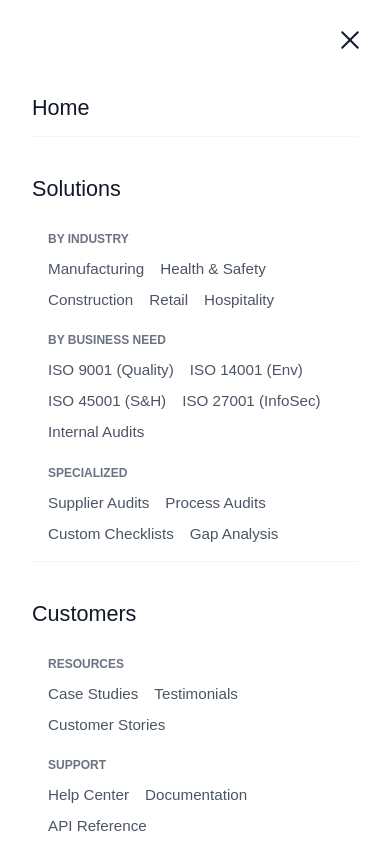
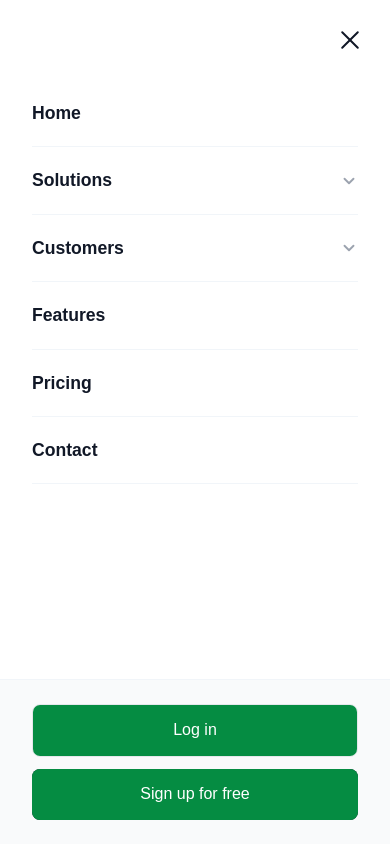
Before and after one commit to Athulya-das005/iauditwebhome, a Next.js app: page / in a window 390 px wide. Both pictures are taken after a click on the button 350 px from the left and 40 px from the top of the page. Shown: the top 844 px of the page. Built offline with nearby package versions, Linux system fonts and the light colour scheme.

Commit message:
Latest project updates nav responsive

```diff
--- a/src/components/Header.tsx
+++ b/src/components/Header.tsx
@@ -21,6 +21,7 @@ export default function Header() {
     const arrowRef = useRef<HTMLSpanElement>(null);
 
     const [hoveredItem, setHoveredItem] = useState<string | null>(null);
+    const [expandedItem, setExpandedItem] = useState<string | null>(null);
 
     const navItems = [
         { label: "Home", href: "/" },
@@ -235,7 +236,7 @@ export default function Header() {
                             Get started free
                             <span ref={arrowRef} style={{ display: "inline-flex", alignItems: "center" }}>
                                 <svg width="14" height="14" viewBox="0 0 24 24" fill="none" stroke="currentColor" strokeWidth="2.5" strokeLinecap="round" strokeLinejoin="round">
-                                    <line x1="7" y1="17" x2="17" x2="7" />
+                                    <line x1="7" y1="17" x2="17" y2="7" />
                                     <polyline points="7 7 17 7 17 17" />
                                 </svg>
                             </span>
@@ -364,50 +365,85 @@ export default function Header() {
                                 height: "100vh",
                                 backgroundColor: "#fff",
                                 zIndex: 1050,
-                                padding: "80px 2rem 2rem",
+                                padding: "80px 0 0", // Bottom buttons handled separately
                                 display: "flex",
                                 flexDirection: "column",
-                                gap: "1.5rem",
                                 boxShadow: "-10px 0 30px rgba(0,0,0,0.1)",
                                 overflowY: "auto"
                             }}
                         >
+                            <div style={{ flex: 1, padding: "0 2rem" }}>
                                 {navItems.map((item, index) => (
                                     <motion.div
                                         key={item.label}
                                         initial={{ opacity: 0, x: 20 }}
                                         animate={{ opacity: 1, x: 0 }}
-                                    transition={{ delay: index * 0.1 }}
+                                        transition={{ delay: index * 0.05 }}
                                     >
                                         <div style={{ borderBottom: "1px solid #f1f5f9" }}>
-                                        <Link
-                                            href={item.href}
-                                            onClick={() => !item.megamenu && setIsMenuOpen(false)}
+                                            <div
+                                                onClick={() => {
+                                                    if (item.megamenu) {
+                                                        setExpandedItem(expandedItem === item.label ? null : item.label);
+                                                    } else {
+                                                        setIsMenuOpen(false);
+                                                    }
+                                                }}
                                                 style={{
-                                                fontSize: "1.35rem",
-                                                fontWeight: 500,
+                                                    fontSize: "1.1rem",
+                                                    fontWeight: 600,
                                                     color: "#111827",
                                                     display: "flex",
                                                     alignItems: "center",
                                                     justifyContent: "space-between",
-                                                padding: "0.75rem 0",
+                                                    padding: "1.25rem 0",
+                                                    cursor: "pointer"
                                                 }}
+                                            >
+                                                {item.megamenu ? (
+                                                    <>
+                                                        {item.label}
+                                                        <svg
+                                                            width="18" height="18" viewBox="0 0 24 24" fill="none" stroke="currentColor" strokeWidth="2.5" strokeLinecap="round" strokeLinejoin="round"
+                                                            style={{
+                                                                transition: "transform 0.3s",
+                                                                transform: expandedItem === item.label ? "rotate(180deg)" : "rotate(0deg)",
+                                                                color: "#9ca3af"
+                                                            }}
+                                                        >
+                                                            <polyline points="6 9 12 15 18 9"></polyline>
+                                                        </svg>
+                                                    </>
+                                                ) : (
+                                                    <Link
+                                                        href={item.href}
+                                                        onClick={() => setIsMenuOpen(false)}
+                                                        style={{ color: "inherit", textDecoration: "none", width: "100%" }}
                                                     >
                                                         {item.label}
                                                     </Link>
+                                                )}
+                                            </div>
 
-                                        {item.megamenu && (
-                                            <div style={{ padding: "0.5rem 0 1rem 1rem", display: "flex", flexDirection: "column", gap: "1rem" }}>
+                                            <AnimatePresence>
+                                                {item.megamenu && expandedItem === item.label && (
+                                                    <motion.div
+                                                        initial={{ height: 0, opacity: 0 }}
+                                                        animate={{ height: "auto", opacity: 1 }}
+                                                        exit={{ height: 0, opacity: 0 }}
+                                                        style={{ overflow: "hidden" }}
+                                                    >
+                                                        <div style={{ padding: "0 0 1.5rem 1rem", display: "flex", flexDirection: "column", gap: "1.25rem" }}>
                                                             {item.megamenu.map((section, sIdx) => (
                                                                 <div key={sIdx}>
-                                                        <span style={{ fontSize: "0.75rem", fontWeight: 700, color: "#6b7280", textTransform: "uppercase" }}>{section.title}</span>
-                                                        <div style={{ display: "flex", flexWrap: "wrap", gap: "0.5rem 1rem", marginTop: "0.5rem" }}>
+                                                                    <span style={{ fontSize: "0.75rem", fontWeight: 700, color: "#9ca3af", textTransform: "uppercase", letterSpacing: "0.05em" }}>{section.title}</span>
+                                                                    <div style={{ display: "flex", flexDirection: "column", gap: "0.85rem", marginTop: "0.75rem" }}>
                                                                         {section.items.map((link, lIdx) => (
                                                                             <Link
                                                                                 key={lIdx}
                                                                                 href={link.href}
                                                                                 onClick={() => setIsMenuOpen(false)}
-                                                                    style={{ fontSize: "0.95rem", color: "#4b5563" }}
+                                                                                style={{ fontSize: "1rem", color: "#4b5563", fontWeight: 400 }}
                                                                             >
                                                                                 {link.label}
                                                                             </Link>
@@ -416,31 +452,46 @@ export default function Header() {
                                                                 </div>
                                                             ))}
                                                         </div>
+                                                    </motion.div>
                                                 )}
+                                            </AnimatePresence>
                                         </div>
                                     </motion.div>
                                 ))}
+                            </div>
+
                             <motion.div
                                 initial={{ opacity: 0, y: 20 }}
                                 animate={{ opacity: 1, y: 0 }}
-                                transition={{ delay: navItems.length * 0.1 }}
-                                style={{ marginTop: "2rem", paddingBottom: "2rem" }}
+                                transition={{ delay: 0.3 }}
+                                style={{
+                                    padding: "1.5rem 2rem",
+                                    backgroundColor: "#f9fafb",
+                                    borderTop: "1px solid #f1f5f9",
+                                    marginTop: "auto",
+                                    position: "sticky",
+                                    bottom: 0,
+                                    zIndex: 10
+                                }}
                             >
-                                <div style={{ display: "flex", flexDirection: "column", gap: "1rem" }}>
+                                <div style={{ display: "flex", flexDirection: "column", gap: "0.75rem" }}>
                                     <Link
                                         href="https://apps.iaudit.global/login"
                                         onClick={() => setIsMenuOpen(false)}
                                         className="btn-animate"
                                         style={{
                                             width: "100%",
-                                            padding: "1rem",
+                                            padding: "0.85rem",
                                             borderRadius: "8px",
-                                            fontSize: "1.1rem",
+                                            fontSize: "1rem",
                                             fontWeight: 500,
-                                            textAlign: "center"
+                                            textAlign: "center",
+                                            backgroundColor: "white",
+                                            color: "#111827 !important",
+                                            border: "1px solid #e5e7eb"
                                         }}
                                     >
-                                        <span>Login</span>
+                                        <span>Log in</span>
                                     </Link>
                                     <Link
                                         href="https://apps.iaudit.global"
@@ -448,14 +499,14 @@ export default function Header() {
                                         className="btn-animate"
                                         style={{
                                             width: "100%",
-                                            padding: "1rem",
+                                            padding: "0.85rem",
                                             borderRadius: "8px",
-                                            fontSize: "1.1rem",
+                                            fontSize: "1rem",
                                             fontWeight: 500,
                                             textAlign: "center"
                                         }}
                                     >
-                                        <span>Get started free</span>
+                                        <span>Sign up for free</span>
                                     </Link>
                                 </div>
                             </motion.div>
```
Lines whose indentation alone changed are shown as unchanged.
